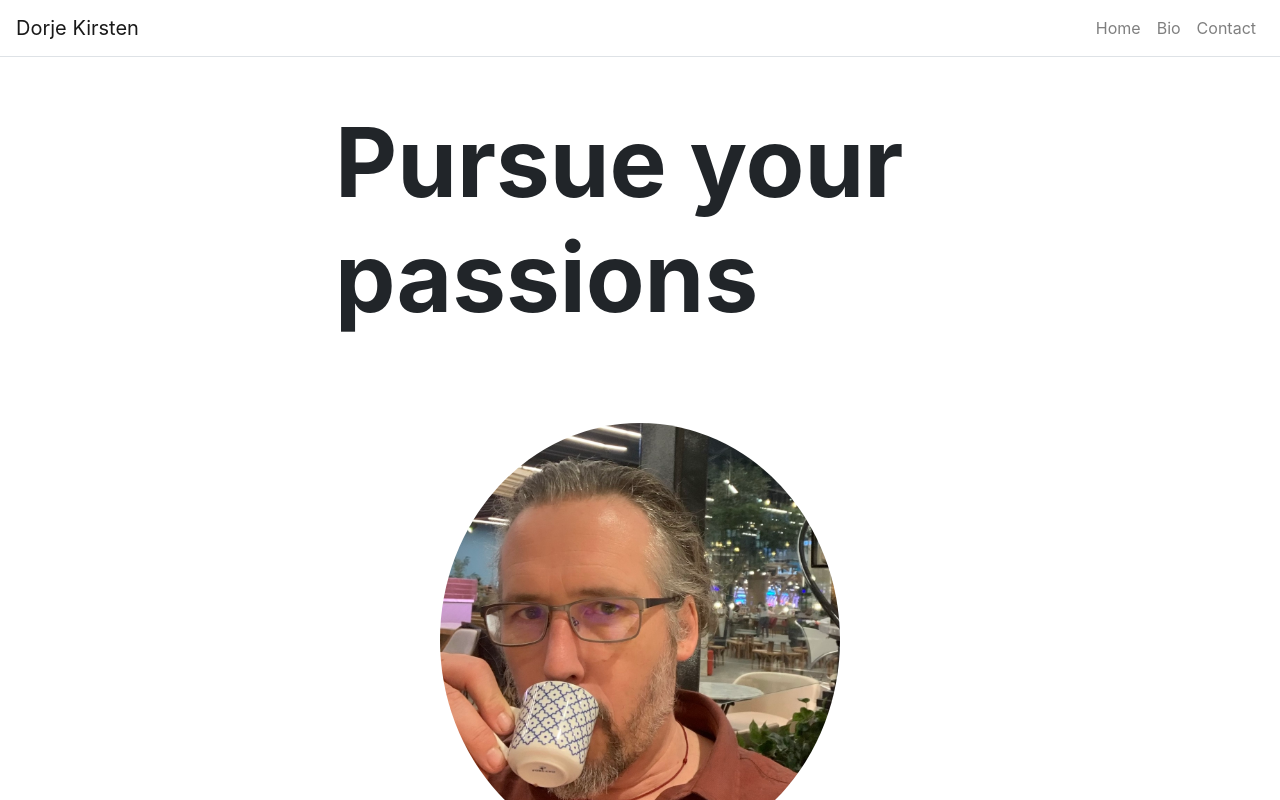
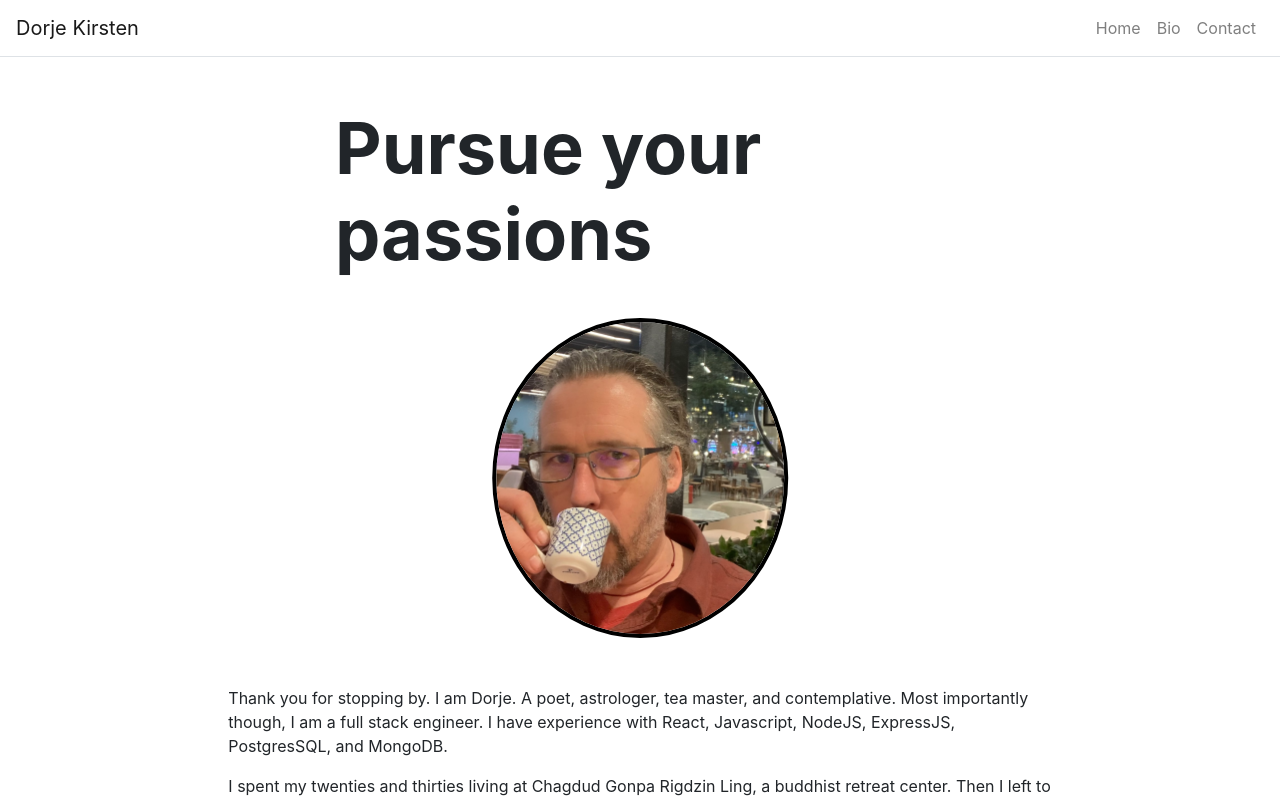
Before and after one commit to dorjepadma/dkwebsite, a React (Create React App) app: page /Bio in a window 1280 px wide. Shown: the top 800 px of the page. Built offline with nearby package versions, Linux system fonts and the light colour scheme.

Commit message:
centered photo on bio

```diff
--- a/src/components/Avatar.js
+++ b/src/components/Avatar.js
@@ -11,9 +11,9 @@ function Avatar(props) {
     <Container fluid={true}>
       <Row className='justify-content-center py-5'>
         <Col md={6} sm={12}>
-          { props.title && <h1 className='display-1 font-weight-bold justify-content-center'>{props.title}</h1> }
-          { props.subtitle && <h3 className='display-5 font-weight-light justify-content-center'>{props.subtitle}</h3> }
-          { props.text && <h3 className='lead font-weight-light justify-content-center'>{props.text}</h3> }
+          { props.title && <h1 className='display-3 font-weight-bold justify-content-right'>{props.title}</h1> }
+          { props.subtitle && <h3 className='display-4 font-weight-light justify-content-center'>{props.subtitle}</h3> }
+          { props.text && <h3 className='display-4  font-weight-light justify-content-center'>{props.text}</h3> }
         </Col>
       </Row>
     </Container>
--- a/src/index.css
+++ b/src/index.css
@@ -13,13 +13,13 @@ code {
 }
 
 .dk-card {
-  margin: 20px;
+  margin: 1%;
 
 }
 .dk-card-image {
   border-radius: 12px;
-  width: 360 px;
-  height: 576 px;
+
+  height: 75vh;
   box-shadow: 0px 0px 3px 1 px #ccc;
 }
 
@@ -39,9 +39,13 @@ code {
 }
 
 .avatar-img {
-  width: 50vh;
-  display: block;
-  margin-left: auto;
-  margin-right: auto;
+  box-sizing: border-box;
+  height: 40vh;
+  border: .5vh solid black;
+  margin: 3;
+    position: relative;
+    top: 35%;
+    left: 50%;
+    transform: translate(-50%, -50%);
 
 }
```
